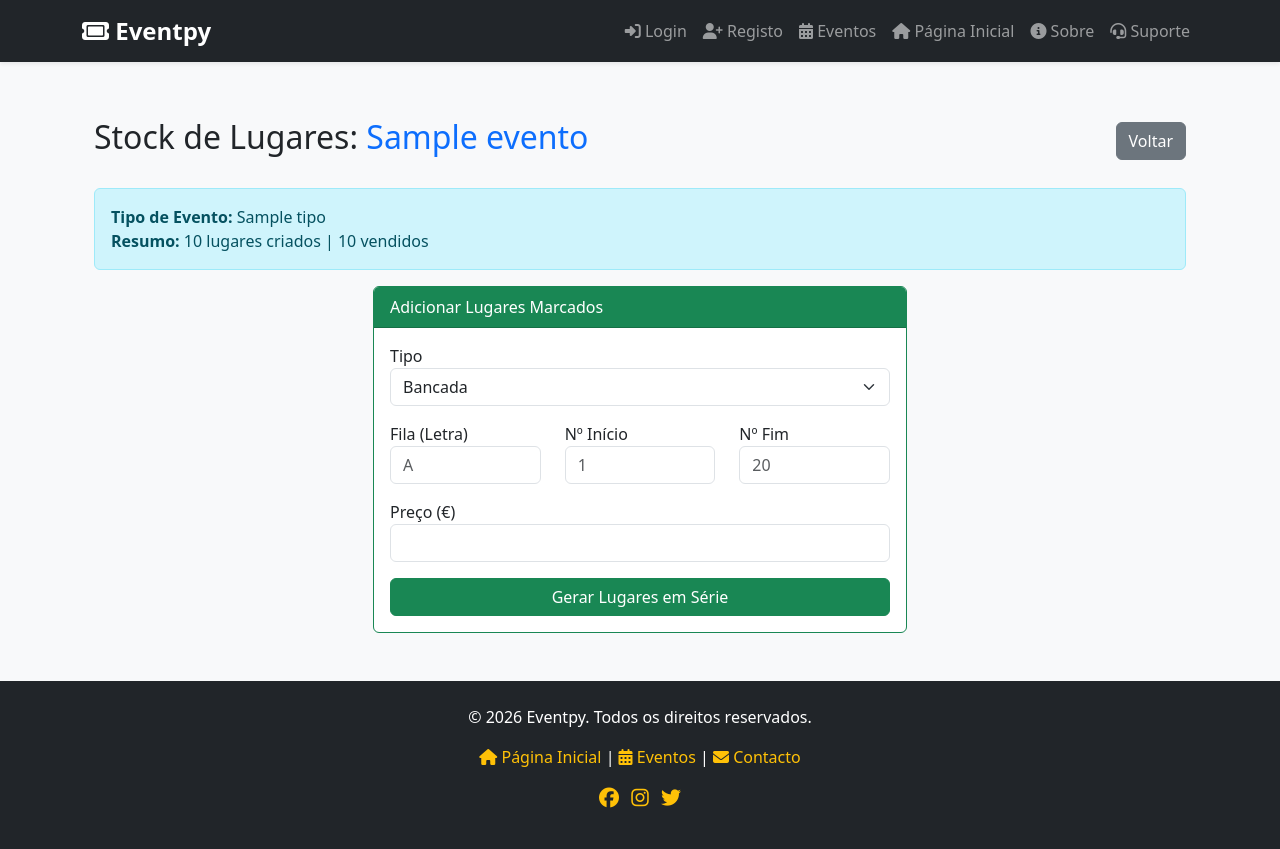
After one commit to leo-snczki/eventpy, a Flask app: template templates/admin/gerir_lugares.html in a window 1280 px wide. The commit adds this page. Run offline with Flask 3, Linux system fonts and the light colour scheme; the template is opened without the code that fills it: most values are stand-ins (such as "Sample title", 1, 10 or a date in 2020); some libraries are stand-ins or nearby versions.

Commit message:
Add admin functionality with event management features and user role assignment

```diff
--- a/app.py
+++ b/app.py
@@ -10,6 +10,7 @@ from datetime import datetime
 from models import Recibo, Utilizador, Evento, Lugar, Venda, Bilhete, db
 from dotenv import load_dotenv
 from peewee import *
+from functools import wraps
 
 load_dotenv()
 
@@ -544,5 +545,140 @@ def finalizar_carrinho():
         flash("Ocorreu um erro ao processar o seu pedido.", "danger")
         return redirect(url_for("carrinho"))
 
+def admin_required(f):
+    @wraps(f)
+    def decorated_function(*args, **kwargs):
+        if g.utilizador is None or not g.utilizador.is_admin:
+            flash("Acesso não autorizado.", "danger")
+            return redirect(url_for("index"))
+        return f(*args, **kwargs)
+    return decorated_function
+
+@app.route("/admin")
+@admin_required
+def admin_dashboard():
+    # Estatísticas simples
+    total_vendas = Venda.select().count()
+    total_receita = Venda.select(fn.SUM(Venda.total)).scalar() or 0
+    total_users = Utilizador.select().count()
+    eventos = Evento.select().order_by(Evento.data_hora.desc())
+
+    return render_template("admin/dashboard.html",
+                           total_vendas=total_vendas,
+                           total_receita=total_receita,
+                           total_users=total_users,
+                           eventos=eventos)
+
+@app.route("/admin/evento/novo", methods=["GET", "POST"])
+@admin_required
+def admin_novo_evento():
+    if request.method == "POST":
+        try:
+            # Converter data string para objeto datetime
+            data_str = request.form["data_hora"] # Formato HTML datetime-local: YYYY-MM-DDTHH:MM
+            data_obj = datetime.strptime(data_str, "%Y-%m-%dT%H:%M")
+
+            Evento.create(
+                titulo=request.form["titulo"],
+                descricao=request.form["descricao"],
+                tipo=request.form["tipo"],
+                local=request.form["local"],
+                data_hora=data_obj,
+                duracao=int(request.form["duracao"])
+            )
+            flash("Evento criado com sucesso!", "success")
+            return redirect(url_for("admin_dashboard"))
+        except Exception as e:
+            flash(f"Erro ao criar evento: {e}", "danger")
+
+    return render_template("admin/form_evento.html", evento=None)
+
+@app.route("/admin/evento/editar/<int:evento_id>", methods=["GET", "POST"])
+@admin_required
+def admin_editar_evento(evento_id):
+    evento = Evento.get_or_none(Evento.id == evento_id)
+    if not evento:
+        return redirect(url_for("admin_dashboard"))
+
+    if request.method == "POST":
+        try:
+            data_str = request.form["data_hora"]
+            evento.data_hora = datetime.strptime(data_str, "%Y-%m-%dT%H:%M")
+
+            evento.titulo = request.form["titulo"]
+            evento.descricao = request.form["descricao"]
+            evento.tipo = request.form["tipo"]
+            evento.local = request.form["local"]
+            evento.duracao = int(request.form["duracao"])
+            evento.save()
+
+            flash("Evento atualizado!", "success")
+            return redirect(url_for("admin_dashboard"))
+        except Exception as e:
+            flash(f"Erro: {e}", "danger")
+
+    return render_template("admin/form_evento.html", evento=evento)
+
+@app.route("/admin/evento/apagar/<int:evento_id>", methods=["POST"])
+@admin_required
+def admin_apagar_evento(evento_id):
+    evento = Evento.get_or_none(Evento.id == evento_id)
+    if evento:
+        evento.delete_instance()
+        flash("Evento apagado.", "success")
+    return redirect(url_for("admin_dashboard"))
+
+@app.route("/admin/evento/<int:evento_id>/lugares", methods=["GET", "POST"])
+@admin_required
+def admin_gerir_lugares(evento_id):
+    evento = Evento.get_or_none(Evento.id == evento_id)
+    if not evento: return redirect(url_for("admin_dashboard"))
+
+    if request.method == "POST":
+        acao = request.form.get("acao")
+        preco = float(request.form.get("preco"))
+
+        try:
+            with db.atomic():
+                if acao == "pista":
+                    qtd = int(request.form.get("quantidade"))
+                    dados = [{'evento': evento, 'tipo': Lugar.TIPO_PISTA, 'preco_base': preco} for _ in range(qtd)]
+                    Lugar.insert_many(dados).execute()
+                    flash(f"{qtd} lugares de pista adicionados!", "success")
+
+                elif acao == "sentado":
+                    tipo_lugar = request.form.get("tipo_lugar") # bancada ou camarote
+                    fila = request.form.get("fila").upper()
+                    inicio = int(request.form.get("inicio"))
+                    fim = int(request.form.get("fim"))
+
+                    dados = []
+                    for n in range(inicio, fim + 1):
+                        dados.append({
+                            'evento': evento,
+                            'tipo': tipo_lugar,
+                            'fila': fila,
+                            'numero': n,
+                            'preco_base': preco
+                        })
+                    Lugar.insert_many(dados).execute()
+                    flash(f"Lugares {fila}{inicio}-{fim} adicionados!", "success")
+
+        except IntegrityError:
+            flash("Erro: Lugares duplicados ou dados inválidos.", "danger")
+        except Exception as e:
+            flash(f"Erro: {e}", "danger")
+
+        return redirect(url_for("admin_gerir_lugares", evento_id=evento.id))
+
+    # Resumo dos lugares atuais
+    total_lugares = Lugar.select().where(Lugar.evento == evento).count()
+    lugares_vendidos = Lugar.select().where((Lugar.evento == evento) & (Lugar.vendido == True)).count()
+
+    return render_template("admin/gerir_lugares.html",
+                           evento=evento,
+                           total=total_lugares,
+                           vendidos=lugares_vendidos)
+
 if __name__ == "__main__":
     app.run(debug=True)
--- a/models.py
+++ b/models.py
@@ -11,6 +11,7 @@ class BaseModel(Model):
 class Utilizador(BaseModel):
     nome = CharField()
     email = CharField(unique=True)
+    is_admin = BooleanField(default=False)
     telefone = CharField()
     documento_identificacao = CharField()
     senha_hash = CharField()
--- /dev/null
+++ b/templates/admin/gerir_lugares.html
@@ -0,0 +1,90 @@
+{% extends "base.html" %}
+
+{% block content %}
+<div class="container mt-4">
+    <div class="d-flex justify-content-between align-items-center mb-4">
+        <h2>Stock de Lugares: <span class="text-primary">{{ evento.titulo }}</span></h2>
+        <a href="{{ url_for('admin_dashboard') }}" class="btn btn-secondary">Voltar</a>
+    </div>
+
+    <div class="alert alert-info">
+        <strong>Tipo de Evento:</strong> {{ evento.tipo|capitalize }} <br>
+        <strong>Resumo:</strong> {{ total }} lugares criados | {{ vendidos }} vendidos
+    </div>
+
+    <div class="row justify-content-center">
+
+        {% if evento.tipo == 'concerto' %}
+        <div class="col-md-6">
+            <div class="card h-100 border-warning">
+                <div class="card-header bg-warning text-dark">
+                    <i class="bi bi-people-fill"></i> Adicionar Pista (Geral)
+                </div>
+                <div class="card-body">
+                    <form method="POST">
+                        <input type="hidden" name="acao" value="pista">
+
+                        <div class="mb-3">
+                            <label>Quantidade de Bilhetes</label>
+                            <input type="number" name="quantidade" class="form-control" min="1" required>
+                            <div class="form-text">Para concertos, apenas lugares de pé (pista) são permitidos.</div>
+                        </div>
+                        <div class="mb-3">
+                            <label>Preço (€)</label>
+                            <input type="number" step="0.01" name="preco" class="form-control" required>
+                        </div>
+                        <button type="submit" class="btn btn-warning w-100">Gerar Bilhetes de Pista</button>
+                    </form>
+                </div>
+            </div>
+        </div>
+        {% endif %}
+
+        {% if evento.tipo != 'concerto' %}
+        <div class="col-md-6">
+            <div class="card h-100 border-success">
+                <div class="card-header bg-success text-white">
+                    <i class="bi bi-grid-3x3"></i> Adicionar Lugares Marcados
+                </div>
+                <div class="card-body">
+                    <form method="POST">
+                        <input type="hidden" name="acao" value="sentado">
+
+                        <div class="mb-3">
+                            <label>Tipo</label>
+                            <select name="tipo_lugar" class="form-select">
+                                <option value="bancada">Bancada</option>
+                                <option value="camarote">Camarote</option>
+                            </select>
+                        </div>
+
+                        <div class="row">
+                            <div class="col-4 mb-3">
+                                <label>Fila (Letra)</label>
+                                <input type="text" name="fila" class="form-control" placeholder="A" required maxlength="2" style="text-transform:uppercase">
+                            </div>
+                            <div class="col-4 mb-3">
+                                <label>Nº Início</label>
+                                <input type="number" name="inicio" class="form-control" placeholder="1" required>
+                            </div>
+                            <div class="col-4 mb-3">
+                                <label>Nº Fim</label>
+                                <input type="number" name="fim" class="form-control" placeholder="20" required>
+                            </div>
+                        </div>
+
+                        <div class="mb-3">
+                            <label>Preço (€)</label>
+                            <input type="number" step="0.01" name="preco" class="form-control" required>
+                        </div>
+
+                        <button type="submit" class="btn btn-success w-100">Gerar Lugares em Série</button>
+                    </form>
+                </div>
+            </div>
+        </div>
+        {% endif %}
+
+    </div>
+</div>
+{% endblock %}
--- a/templates/base.html
+++ b/templates/base.html
@@ -64,6 +64,15 @@
             </button>
             <div class="collapse navbar-collapse" id="navbarNav">
                 <ul class="navbar-nav ms-auto">
+                    {% if g.utilizador %}
+                    {% if g.utilizador.is_admin %}
+                    <li class="nav-item">
+                        <a class="nav-link text-danger fw-bold"
+                            href="{{ url_for('admin_dashboard') }}">Administração</a>
+                    </li>
+                    {% endif %}
+
+                    {% endif %}
                     {% if g.utilizador %}
                     <li class="nav-item">
                         <a class="nav-link" href="{{ url_for('utilizador') }}"><i class="fa-solid fa-user"></i>
```
Also changed, not shown: criar_admin.py (added, +10 -0 lines), templates/admin/dashboard.html (added, +70 -0 lines), templates/admin/form_evento.html (added, +57 -0 lines).
